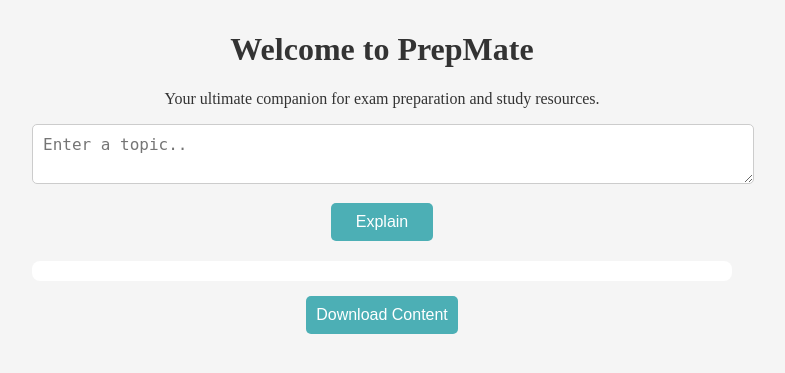
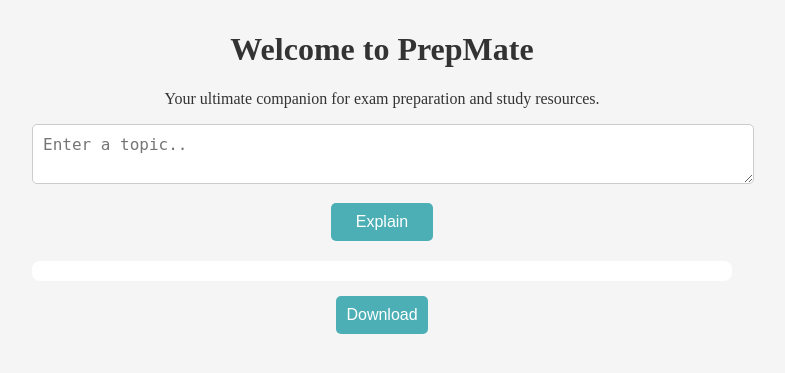
Before and after one commit to supri22tech/PrepMate-hackathon, a Flask app: page / in a window 1280 px wide. Shown: the top 373 px of the page, without its empty margins (258-1043 px from the left). Run offline with Flask 3, Linux system fonts and the light colour scheme.

Commit message:
change button text

```diff
--- a/templates/index.html
+++ b/templates/index.html
@@ -18,7 +18,7 @@
         <!-- AI explanation will show here -->
     </div>
 
-    <button id="downloadBtn" class="download-btn">Download Content</button>
+    <button id="downloadBtn" class="download-btn">Download </button>
 
 
     <script src="{{ url_for('static', filename='script.js') }}"></script>
```
